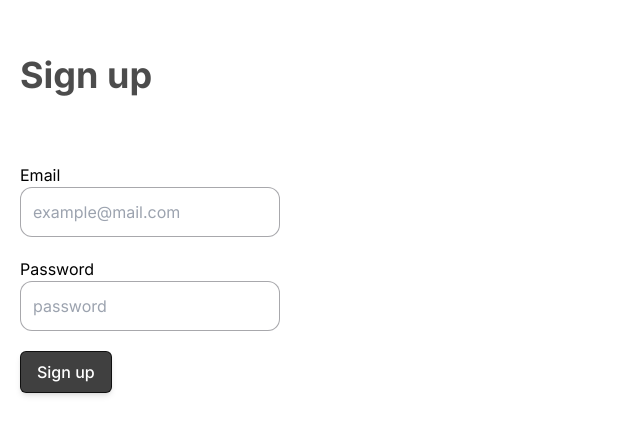
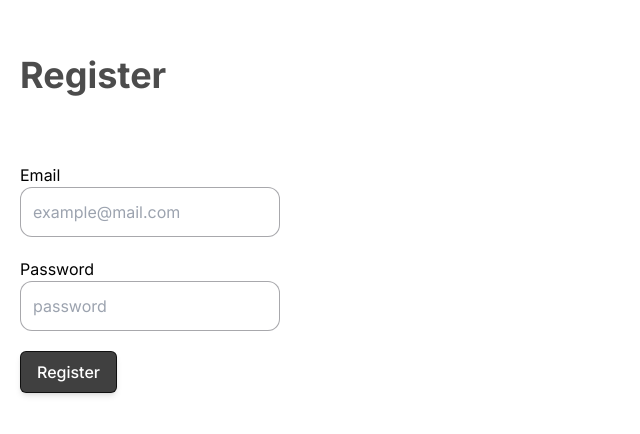
Before and after one commit to mmesomasaint/Leekstra, a Next.js app: page /auth/register in a window 1280 px wide. Shown: the part 264-698 px from the top of the page, without its empty margins (0-640 px from the left). Built offline with nearby package versions, Linux system fonts and the light colour scheme; no server answers.

Commit message:
Fix: Typo

```diff
--- a/app/auth/login/page.tsx
+++ b/app/auth/login/page.tsx
@@ -25,7 +25,7 @@ function Page() {
     <div className='min-h-screen w-full flex justify-stretch items-center gap-0 bg-white'>
       <div className='flex flex-col gap-5'>
       <h1 className='mt-44 mb-12 text-4xl font-bold text-black/70 ml-5'>
-        Sign in
+        Log in
       </h1>
       <form
         onSubmit={handleForm}
@@ -55,7 +55,7 @@ function Page() {
             className='border border-zinc-600/50 rounded-xl p-3 focus:outline-blue-500/50'
           />
         </label>
-        <Button type='submit'>Sign in</Button>
+        <Button type='submit'>Log in</Button>
       </form>
       </div>
       <div className='grow h-full scale-125 rotate-45 origin-top-left overflow-hidden'>
--- a/app/auth/register/page.tsx
+++ b/app/auth/register/page.tsx
@@ -25,7 +25,7 @@ function Page() {
     <div className='min-h-screen w-full flex justify-stretch items-center gap-0 bg-white overflow-hidden'>
       <div className='flex flex-col gap-5'>
       <h1 className='mt-44 mb-12 text-4xl font-bold text-black/70 ml-5'>
-        Sign up
+        Register
       </h1>
       <form
         onSubmit={handleForm}
@@ -55,7 +55,7 @@ function Page() {
             className='border border-zinc-600/50 rounded-xl p-3 focus:outline-blue-500/50'
           />
         </label>
-        <Button type='submit' reg primary>Sign up</Button>
+        <Button type='submit' reg primary>Register</Button>
       </form>
       </div>
       <div className='grow h-full scale-125 rotate-45 origin-top-left overflow-hidden'>
```
